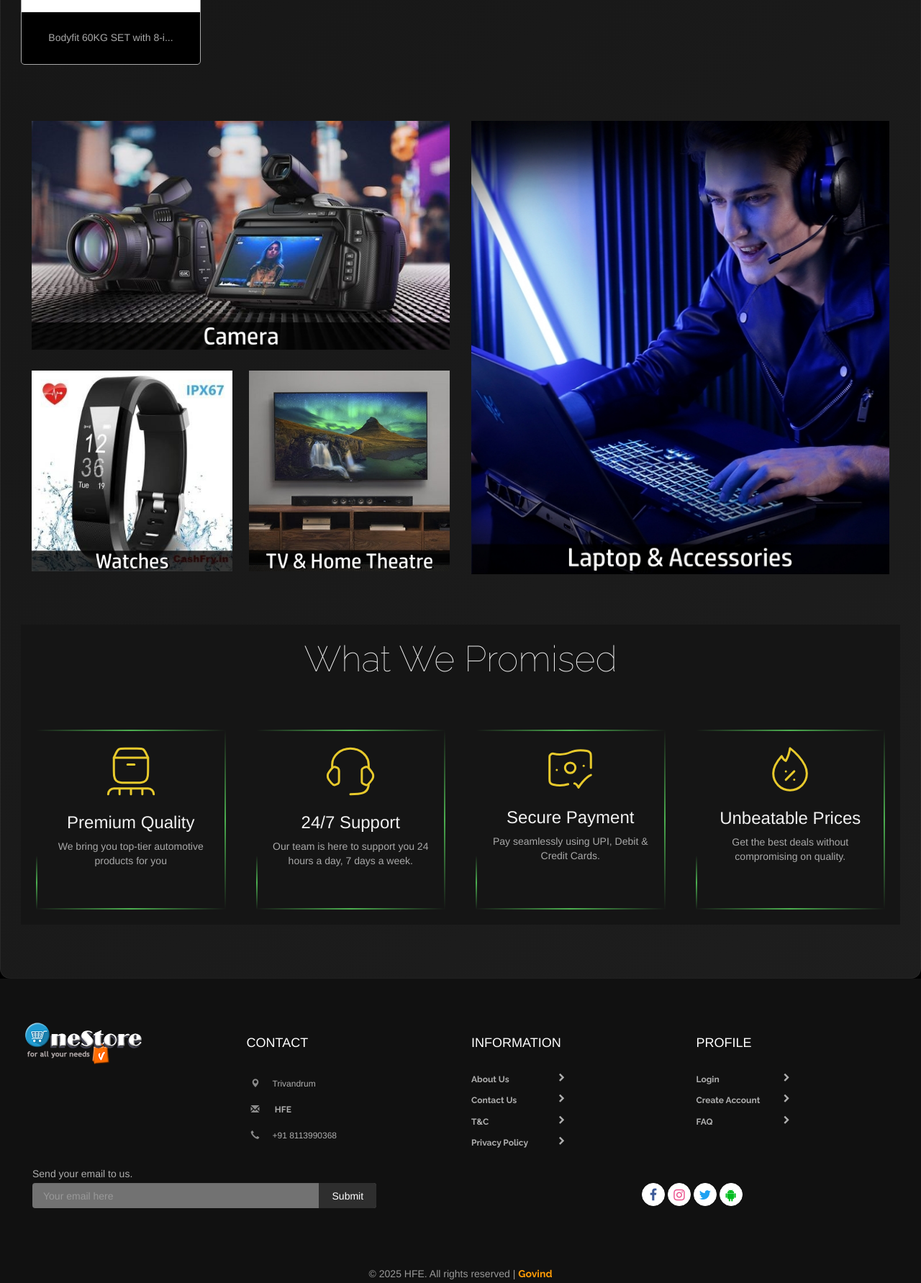
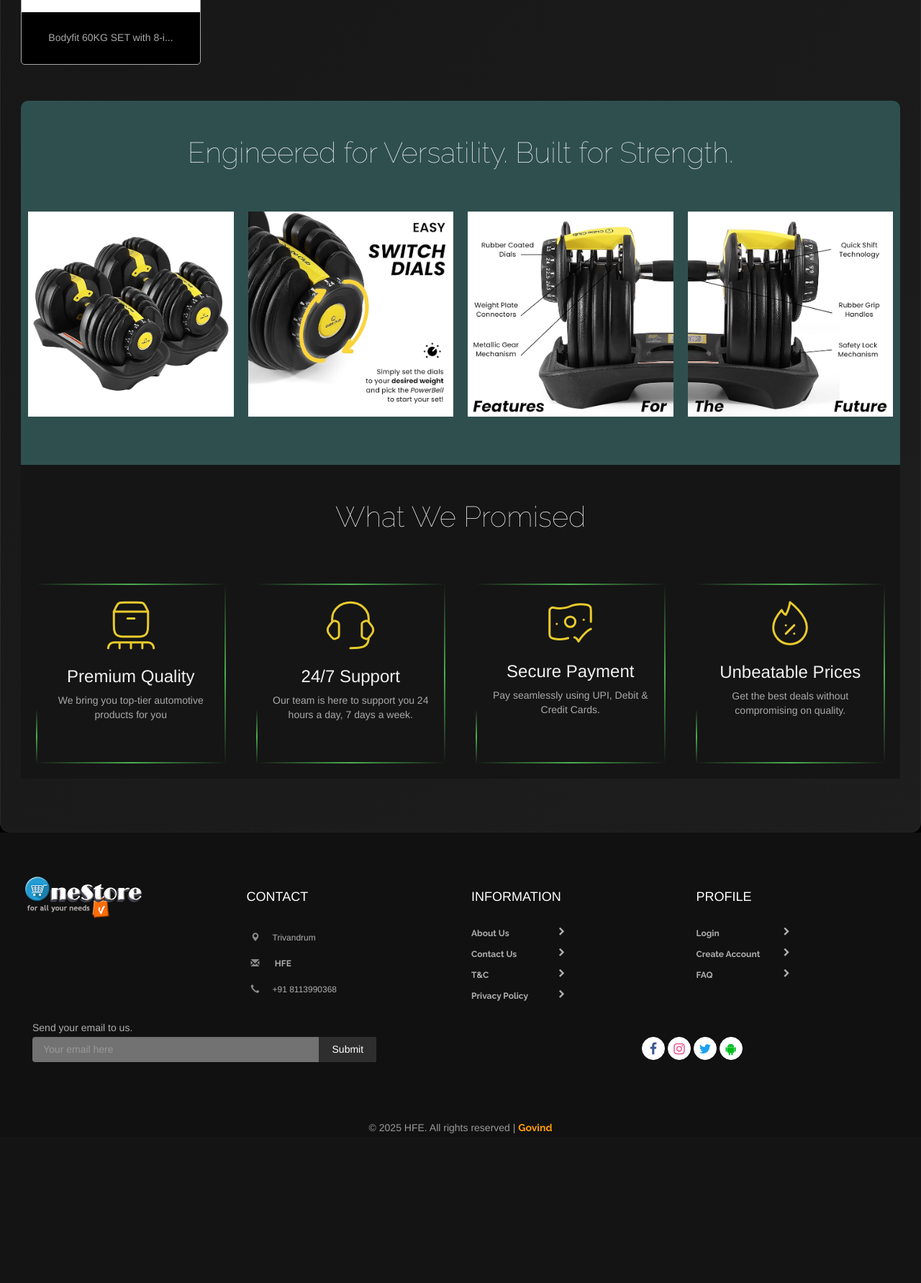
Before and after one commit to kingsheartz/HFE-store, a PHP site: page /HFE-Store-Renewed/customer/Main/hfe.php in a window 1280 px wide. Shown: the part 2087-3870 px from the top of the page at 72% size. After the commit the page ends 3662 px from the top, so only its background shows below. Run offline with PHP 8.4, Linux system fonts and the light colour scheme; data comes from the database, SQL or seed files in the repository; some libraries are stand-ins or nearby versions; some web fonts are replaced.

Commit message:
#43 Replace images and customize hfe main page
- Fixed about page back ground color

```diff
--- a/customer/CSS/what-we-promised.css
+++ b/customer/CSS/hfe.css
@@ -1,3 +1,4 @@
+  /* what we promise */
   .what-we-promised {
     width: 100%;
     background-color: #151515 !important;
@@ -451,3 +452,36 @@
       height: 100%;
     }
   }
+
+  .custom-header-h2 {
+    font-size: 40px !important;
+    margin-top: 50px !important;
+  }
+
+  @media screen and (max-width: 768px) {
+    .custom-header-h2 {
+      font-size: 26px !important;
+    }
+  }
+
+  /* what we promise */
+
+  /* banner-bottom- */
+  .advertise {
+    min-height: 30rem;
+    background-size: contain !important;
+  }
+
+  .advertise-container {
+    margin-top: 3em;
+    padding-bottom: 3em;
+    background-color: darkslategray;
+    border-top-left-radius: 10px;
+    border-top-right-radius: 10px;
+  }
+
+  .advertise-image {
+    padding: 10px;
+  }
+
+  /* banner-bottom- */
--- a/customer/Main/about.php
+++ b/customer/Main/about.php
@@ -74,7 +74,7 @@ require "header.php";
     <div class="about-agileinfo w3layouts">
       <div class="col-md-8 about-wthree-grids grid-top">
         <h4>Your One-Stop Health & Fitness Equipment Store</h4>
-        <p class="top" style="padding:5px">Stay fit from home. We bring the store to your screen.</p>
+        <p class="top" style="padding: 5px;background-color: rgba(36, 36, 36, 0.95)">Stay fit from home. We bring the store to your screen.</p>
         <p>Established in 2021, HFE-Store is an eCommerce platform dedicated to providing high-quality health and fitness equipment at your fingertips. We enable users to discover, compare, and order gym essentials with ease, from the comfort of their homes. With 24x7 accessibility, we bring convenience and reliability to your wellness journey.</p>
         <p>Our initiative emerged during the pandemic, recognizing the need for accessible fitness solutions. With disrupted supply chains and closed gyms, HFE-Store aimed to empower individuals and small vendors alike. By connecting fitness-focused buyers with trusted sellers, we promote well-being across communities.</p>
         <p>Through geo-location features, customers can check real-time availability and store status near their locality, either placing orders online or visiting the physical store directly. We believe fitness is for everyone, and our technology ensures it’s always within reach.</p>
--- a/customer/Main/hfe.php
+++ b/customer/Main/hfe.php
@@ -465,7 +465,7 @@ require "../Common/cookie.php";
       border-radius: 5px;
     }
   </style>
-  <link href="../CSS/what-we-promised.css" rel="stylesheet">
+  <link href="../CSS/hfe.css" rel="stylesheet">
   <script type="text/javascript">
     function scrolllisten(x) {
       var y = Math.round($('#' + x).scrollLeft());
@@ -569,38 +569,38 @@ require "../Common/cookie.php";
         }
       </script>
       <!--banner-bottom-->
-      <div class="ban-bottom-w3l">
-        <div class="container" style="padding: 0em;">
-          <div class="col-md-6 ban-bottom3">
-            <div class="ban-top">
-              <img src="../../images/p2.jpg" class="img-responsive" alt="" onclick="location.href='../Product/products.php?category_id=6'" />
-            </div>
-            <div class="ban-img">
-              <div class=" ban-bottom1">
-                <div class="ban-top">
-                  <img src="../../images/p1.jpg" class="img-responsive" alt="" onclick="location.href='../Product/products.php?category_id=4'" />
-                </div>
-              </div>
-              <div class="ban-bottom2">
-                <div class="ban-top">
-                  <img src="../../images/p3.jpg" class="img-responsive" alt="" onclick="location.href='../Product/products.php?category_id=6'" />
-                </div>
-              </div>
-              <div class="clearfix"></div>
-            </div>
-          </div>
-          <div class="col-md-6 ban-bottom">
-            <div class="ban-top">
+      <div class="advertise-container container-fluid px-3">
+        <div class="row">
+          <h2 class="section-title custom-header-h2">Engineered for Versatility. Built for Strength.</h2>
+          <div class="advertise-image col-md-3 col-sm-6 col-3 mb-1">
+            <div class="advertise">
               <img src="../../images/p4.jpg" class="img-responsive" alt="" onclick="location.href='../Product/products.php?category_id=6'" />
             </div>
           </div>
-          <div class="clearfix"></div>
+
+          <div class="advertise-image col-md-3 col-sm-6 col-3 mb-1">
+            <div class="advertise">
+              <img src="../../images/p1.jpg" class="img-responsive" alt="" onclick="location.href='../Product/products.php?category_id=6'" />
+            </div>
+          </div>
+
+          <div class="advertise-image col-md-3 col-sm-6 col-3 mb-1">
+            <div class="advertise">
+              <img src="../../images/p2.jpg" class="img-responsive" alt="" onclick="location.href='../Product/products.php?category_id=6'" />
+            </div>
+          </div>
+
+          <div class="advertise-image col-md-3 col-sm-6 col-3 mb-1">
+            <div class="advertise">
+              <img src="../../images/p3.jpg" class="img-responsive" alt="" onclick="location.href='../Product/products.php?category_id=6'" />
+            </div>
+          </div>
         </div>
       </div>
       <!--banner-bottom-->
       <!-- what we promise -->
       <div class="row what-we-promised">
-        <h2 class="section-title">What We Promised</h2>
+        <h2 class="section-title custom-header-h2">What We Promised</h2>
         <div class="promised-card col-md-3 flex flex-col items-center justify-center p-6 text-center">
           <div class="animated-border-container shadow-lg">
             <div class="animated-border green">
```
Also changed, not shown: images/p1.jpg, images/p2.jpg, images/p3.jpg, images/p4.jpg.
